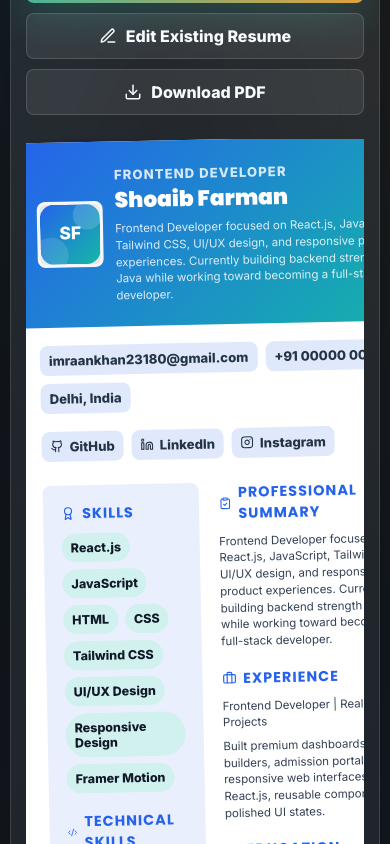
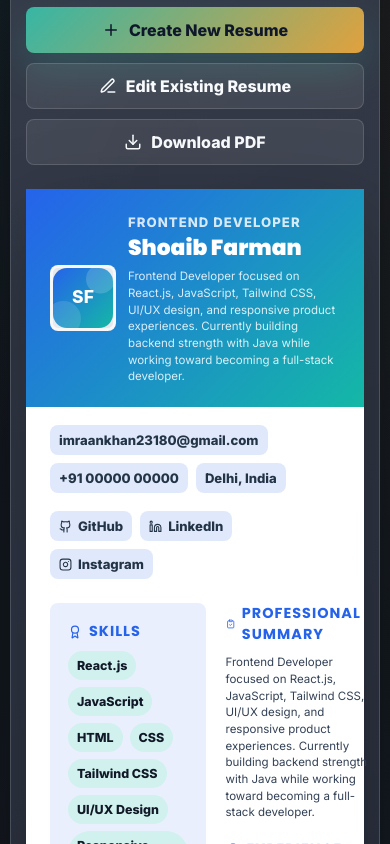
Before and after one commit to shoaibfarman002/shofar-resume, a React (Vite) app: page / in a window 390 px wide. Shown: the part 1156-2000 px from the top of the page. Built offline with nearby package versions, Linux system fonts and the light colour scheme.

Commit message:
dashboard backgroung mobile responsive changed

```diff
--- a/src/styles.css
+++ b/src/styles.css
@@ -106,14 +106,16 @@ img {
 .glass-lite {
   border: 1px solid var(--line);
   border-radius: var(--radius);
-  background: linear-gradient(145deg, var(--panel), rgba(255, 255, 255, 0.04));
+  background: linear-gradient(145deg, rgba(255, 255, 255, 0.18), rgba(255, 255, 255, 0.08));
+  background-color: rgba(15, 23, 42, 0.8);
   box-shadow: var(--shadow);
   backdrop-filter: blur(22px);
   -webkit-backdrop-filter: blur(22px);
 }
 
 .glass-lite {
-  background: linear-gradient(145deg, rgba(255, 255, 255, 0.08), rgba(255, 255, 255, 0.035));
+  background: linear-gradient(145deg, rgba(255, 255, 255, 0.12), rgba(255, 255, 255, 0.05));
+  background-color: rgba(15, 23, 42, 0.72);
   box-shadow: none;
 }
 
@@ -504,10 +506,11 @@ input[type="range"] {
 }
 
 .dashboard-preview {
-  min-height: 430px;
+  min-height: 320px;
+  width: 100%;
   display: grid;
   place-items: center;
-  overflow: hidden;
+  overflow: visible;
 }
 
 .metrics-grid {
@@ -1145,8 +1148,9 @@ label {
 
 .resume-stage {
   max-height: calc(100vh - 190px);
-  overflow: auto;
-  padding: 18px;
+  overflow-x: auto;
+  overflow-y: auto;
+  padding: 16px;
   border: 1px solid var(--line);
   border-radius: var(--radius);
   background:
@@ -1156,7 +1160,8 @@ label {
 }
 
 .resume-paper {
-  width: 794px;
+  width: min(100%, 794px);
+  max-width: 100%;
   min-height: 1123px;
   margin: 0 auto;
   padding: 42px;
@@ -1168,17 +1173,18 @@ label {
 }
 
 .resume-paper.compact {
-  width: 430px;
+  width: min(100%, 430px);
+  max-width: 100%;
   min-height: 610px;
   padding: 24px;
-  transform: rotate(-1.2deg);
+  transform: none;
 }
 
 .pdf-export-node {
   position: fixed;
   top: 0;
   left: -12000px;
-  width: 794px;
+  width: min(100%, 794px);
   pointer-events: none;
 }
 
@@ -1769,10 +1775,19 @@ label {
 
   .preview-column {
     position: static;
+    width: 100%;
   }
 
   .resume-stage {
     max-height: none;
+  }
+
+  .dashboard-preview {
+    min-height: 260px;
+  }
+
+  .resume-paper {
+    width: min(100%, 720px);
   }
 
   .metrics-grid,
@@ -1789,6 +1804,44 @@ label {
   .app-shell {
     grid-template-columns: 1fr;
     padding: 10px;
+  }
+
+  .preview-column,
+  .builder-column {
+    width: 100%;
+  }
+
+  .resume-stage {
+    padding: 14px;
+  }
+
+  .resume-paper {
+    width: 100%;
+    min-width: 0;
+  }
+
+  .resume-paper.compact {
+    transform: none;
+  }
+
+  .template-strip {
+    grid-template-columns: 1fr;
+    max-height: none;
+  }
+
+  .template-strip button {
+    min-width: 0;
+  }
+
+  .topbar-actions {
+    width: 100%;
+    gap: 10px;
+    justify-content: stretch;
+    flex-wrap: wrap;
+  }
+
+  .topbar-actions > * {
+    min-width: min(100%, 160px);
   }
 
   .side-nav {
@@ -1902,6 +1955,18 @@ label {
 
   .wizard-track button {
     justify-content: center;
+    white-space: normal;
+  }
+
+  .topbar-actions label,
+  .topbar-actions .save-state,
+  .topbar-actions .owner-links,
+  .topbar-actions .icon-button {
+    width: 100%;
+  }
+
+  .topbar-actions .owner-links {
+    justify-content: flex-start;
   }
 
   .action-row .primary-button,
```
